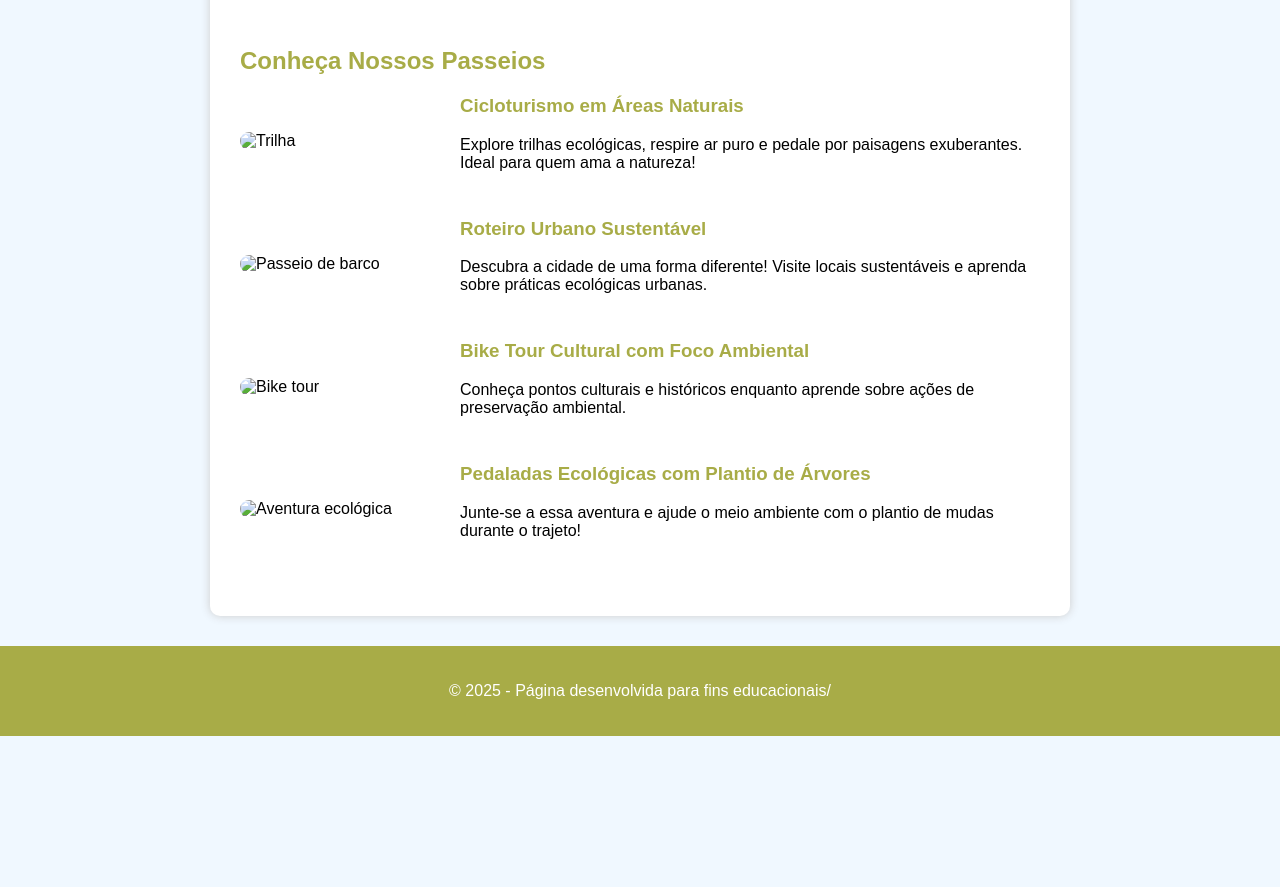
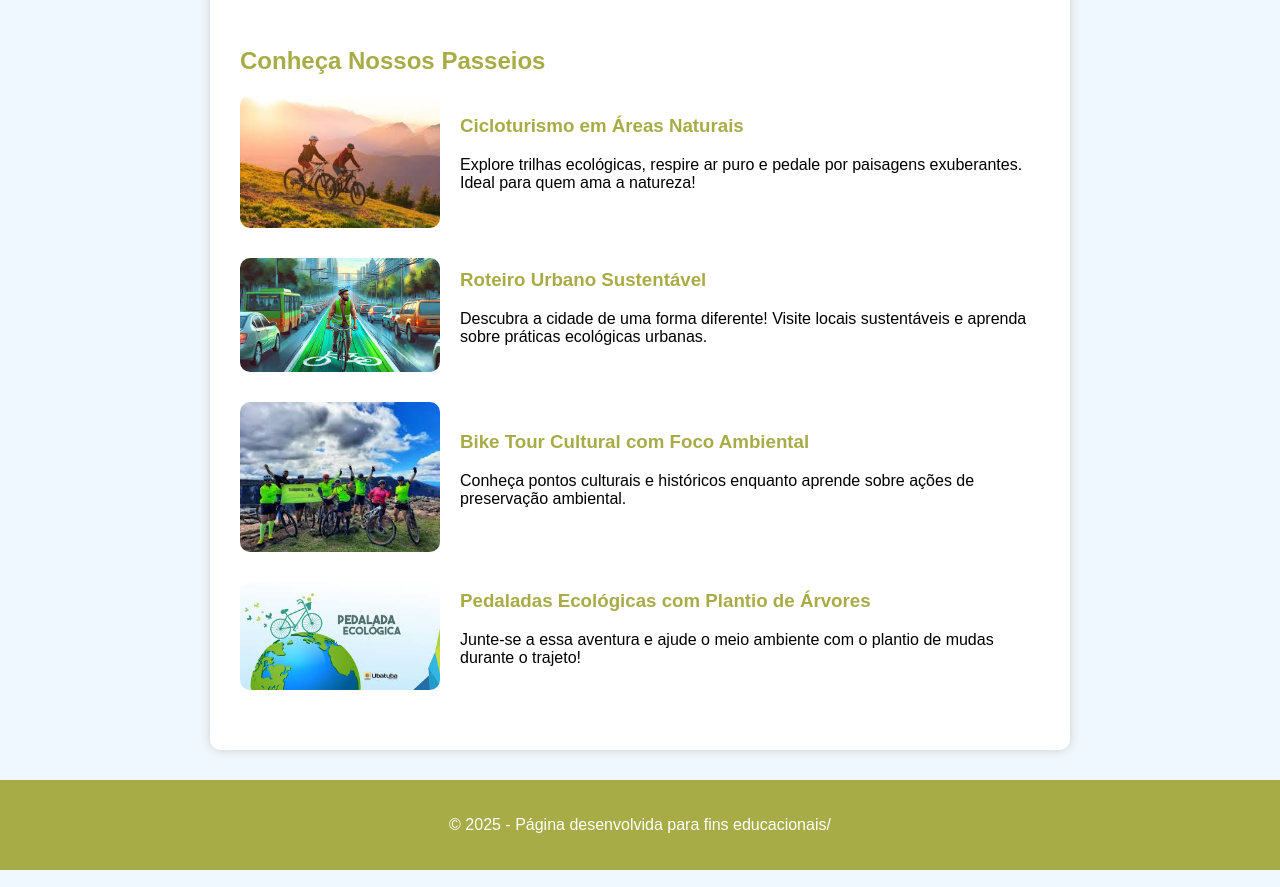
Before and after one commit to pigas1/meu-site, a plain HTML site: page index.html in a window 1280 px wide. Shown: the part 636-1523 px from the top of the page. Before the commit the page ends 1408 px from the top, so only its background shows below. Drawn offline with Linux system fonts and the light colour scheme.

Commit message:
Update index.html

```diff
--- a/index.html
+++ b/index.html
@@ -144,7 +144,7 @@
       <h2>Conheça Nossos Passeios</h2>
 
       <div class="passeio">
-        <img src="ajendamento de passieos 1" alt="Trilha">
+        <img src="ajendamento de passieos 1.jpg.jpg" alt="Trilha">
         <div>
           <h3>Cicloturismo em Áreas Naturais</h3>
           <p>Explore trilhas ecológicas, respire ar puro e pedale por paisagens exuberantes. Ideal para quem ama a
@@ -153,7 +153,7 @@
       </div>
 
       <div class="passeio">
-        <img src="ajendamento de passieos 2" alt="Passeio de barco">
+        <img src="ajendamento de passieos 2.jpg.jpg" alt="Passeio de barco">
         <div>
           <h3>Roteiro Urbano Sustentável</h3>
           <p>Descubra a cidade de uma forma diferente! Visite locais sustentáveis e aprenda sobre práticas ecológicas
@@ -162,7 +162,7 @@
       </div>
 
       <div class="passeio">
-        <img src="ajendamento de passieos 3" alt="Bike tour">
+        <img src="ajendamento de passieos 3.jpg.jpg" alt="Bike tour">
         <div>
           <h3>Bike Tour Cultural com Foco Ambiental</h3>
           <p>Conheça pontos culturais e históricos enquanto aprende sobre ações de preservação ambiental.</p>
@@ -170,7 +170,7 @@
       </div>
 
       <div class="passeio">
-        <img src="ajendamento de passieos 4" alt="Aventura ecológica">
+        <img src="ajendamento de passieos 4.jpg.jpg" alt="Aventura ecológica">
         <div>
           <h3>Pedaladas Ecológicas com Plantio de Árvores</h3>
           <p>Junte-se a essa aventura e ajude o meio ambiente com o plantio de mudas durante o trajeto!</p>
```
